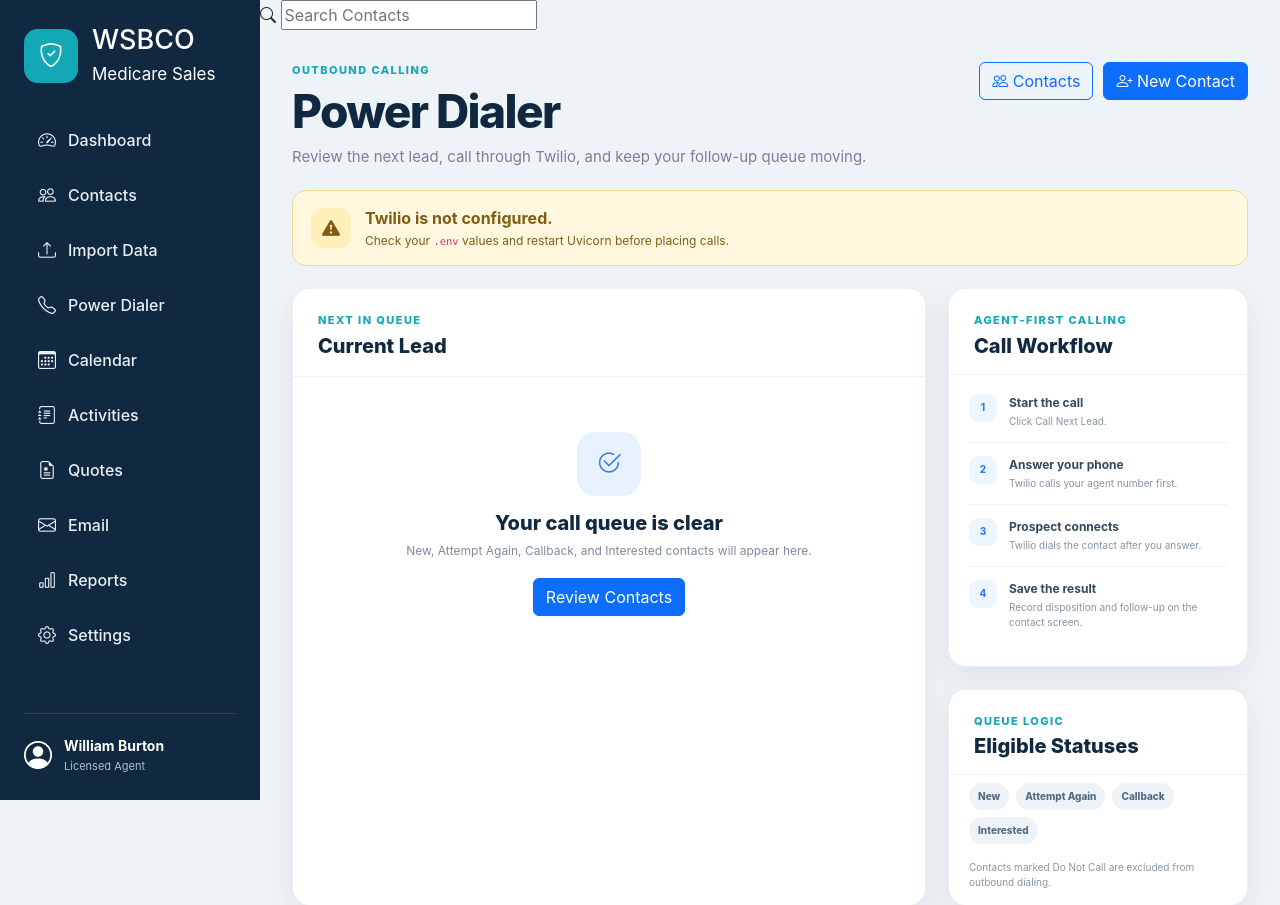
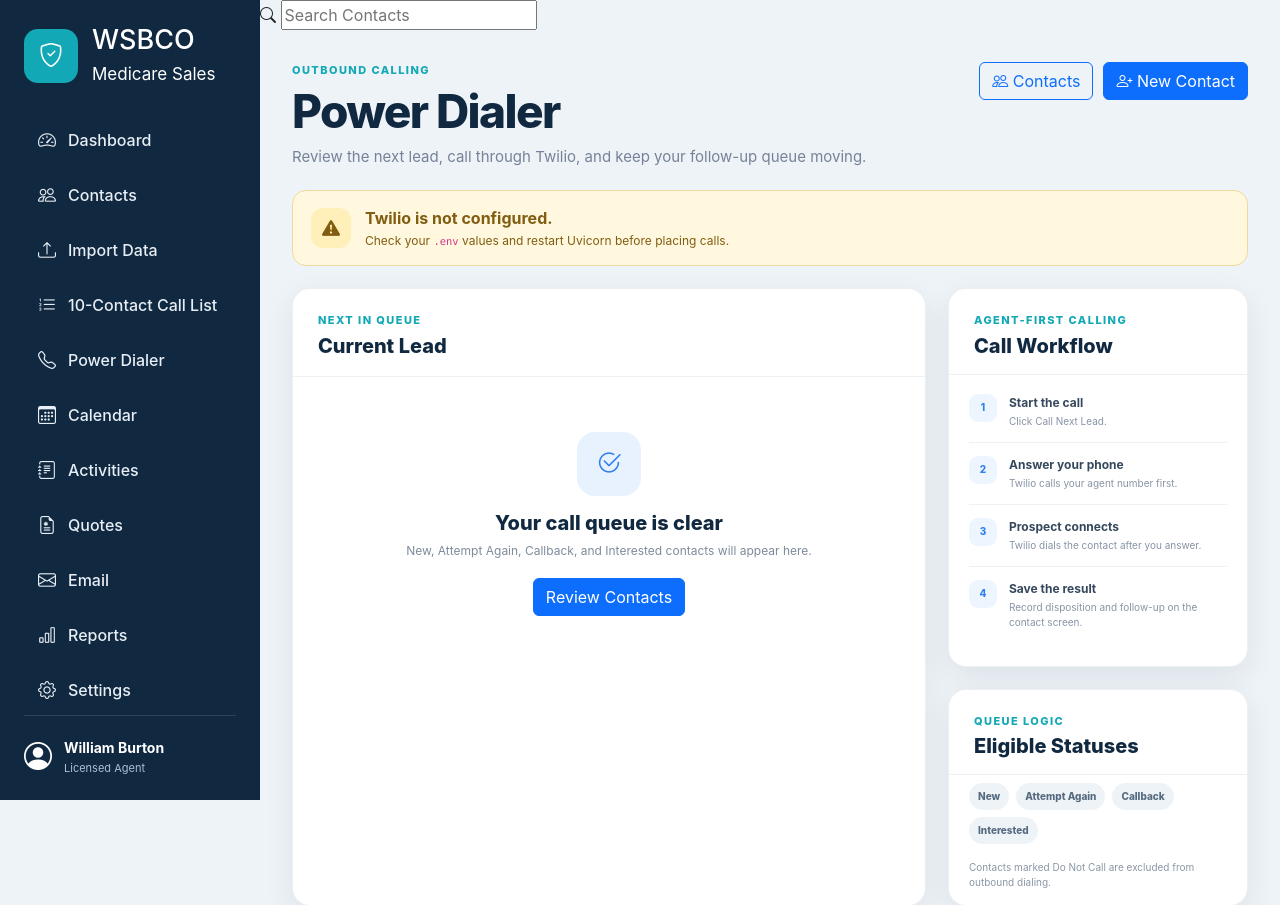
Before and after one commit to wsb091960/WSBCO-CRM, a FastAPI app: page /dialer in a window 1280 px wide. Shown: the top 905 px of the page. Run offline with FastAPI, Linux system fonts and the light colour scheme.

Commit message:
Add Call List button to CRM sidebar

```diff
--- a/app/templates/layouts/sidebar.html
+++ b/app/templates/layouts/sidebar.html
@@ -39,6 +39,14 @@ Contacts
 <a href="/imports">
 <i class="bi bi-upload"></i>
 Import Data
+</a>
+
+<a href="/call-list">
+
+<i class="bi bi-list-ol"></i>
+
+10-Contact Call List
+
 </a>
 
 <a href="/dialer">
```
